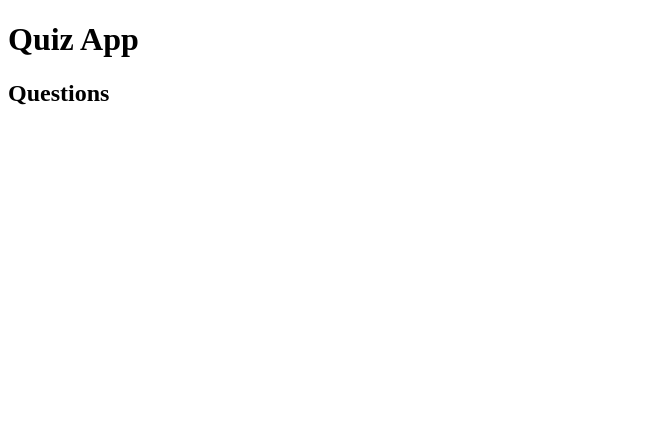
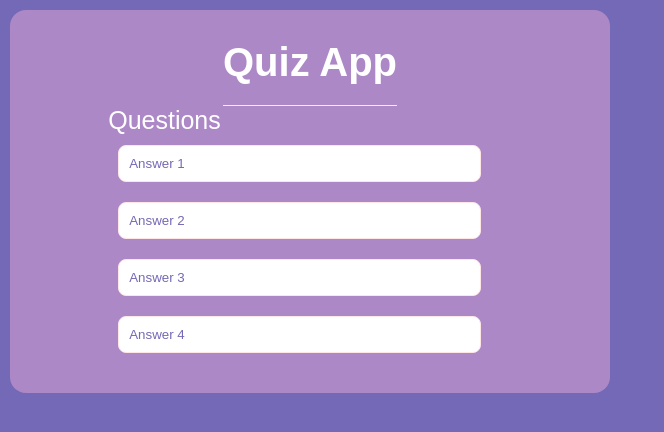
Before and after one commit to Rahulboro/quiz-app, a plain HTML site: page index.html in a window 1280 px wide. Shown: the whole page, without its empty margins (0-664 px from the left). Drawn offline with Linux system fonts and the light colour scheme.

Commit message:
made changes in the style css and completed css

```diff
--- a/index.html
+++ b/index.html
@@ -11,6 +11,13 @@
       <h1>Quiz App</h1>
       <div class="quiz">
         <h2>Questions</h2>
+        <div class="answer">
+          <button class="ans-btn">Answer 1</button>
+          <button class="ans-btn">Answer 2</button>
+          <button class="ans-btn">Answer 3</button>
+          <button class="ans-btn">Answer 4</button>
+        </div>
+        <div class="nextbtn">Next</div>
       </div>
     </div>
   </body>
--- a/style.css
+++ b/style.css
@@ -0,0 +1,64 @@
+*{
+    margin: 0;
+    padding: 0;
+    font-family: sans-serif;
+    box-sizing: border-box;
+}
+body{
+    background: #7469B6;
+}
+.container{
+    display: flex;
+    flex-direction: column;
+    justify-content: center;
+    align-items: center;
+    background: #AD88C6;
+    width: 90%;
+    margin:  10px;
+    max-width: 600px;
+    border-radius: 1em;
+    padding: 30px;
+}
+.container h1{
+    font-size: 40px;
+    color: #fff;
+    font-weight: 600;
+    padding-bottom: 20px;
+    border-bottom: 1px solid #FFE6E6;
+}
+.quiz h2{
+font-size: 20px;
+color: #fff;
+font-size: 25px;
+font-weight: 500;
+}
+.ans-btn{
+    background: #fff;
+    color: #7469B6;
+    font-weight: 500;
+    width: 90%;
+    border: 1px solid #FFE6E6;
+    padding: 10px;
+     margin: 10px;
+     text-align: left;
+     border-radius: .6em;
+     cursor: pointer;
+     transition:all 0.2s;
+
+}
+.ans-btn:hover{
+    background: #7469B6;
+    color: #fff;
+    border: none;
+}
+.nextbtn{
+    background: #FFE6E6;
+    width: 100px;
+    padding: 10px;
+    font-weight: 500;
+    text-align: center;
+    color: #AD88C6;
+    border-radius: .6em;
+    margin-left: 170px;
+    display: none;
+}
```
Also changed, not shown: script.js (added).
